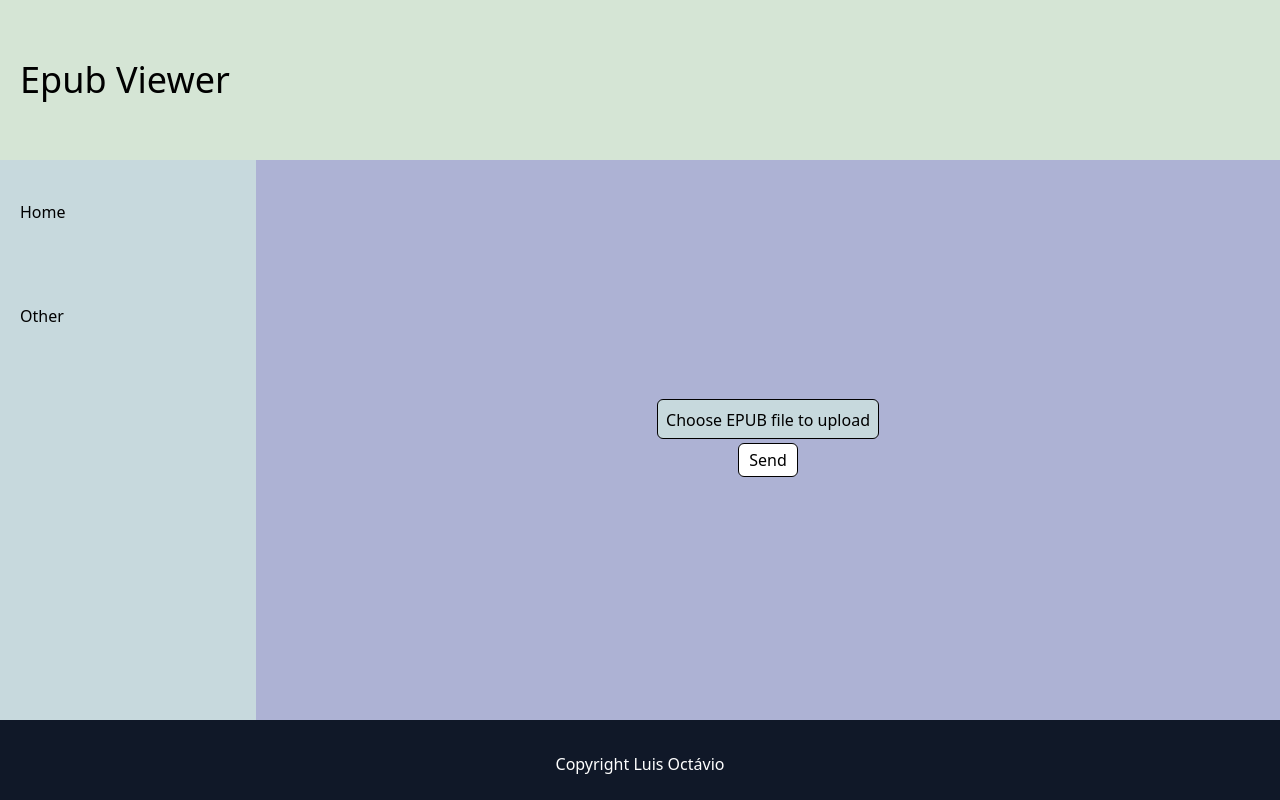
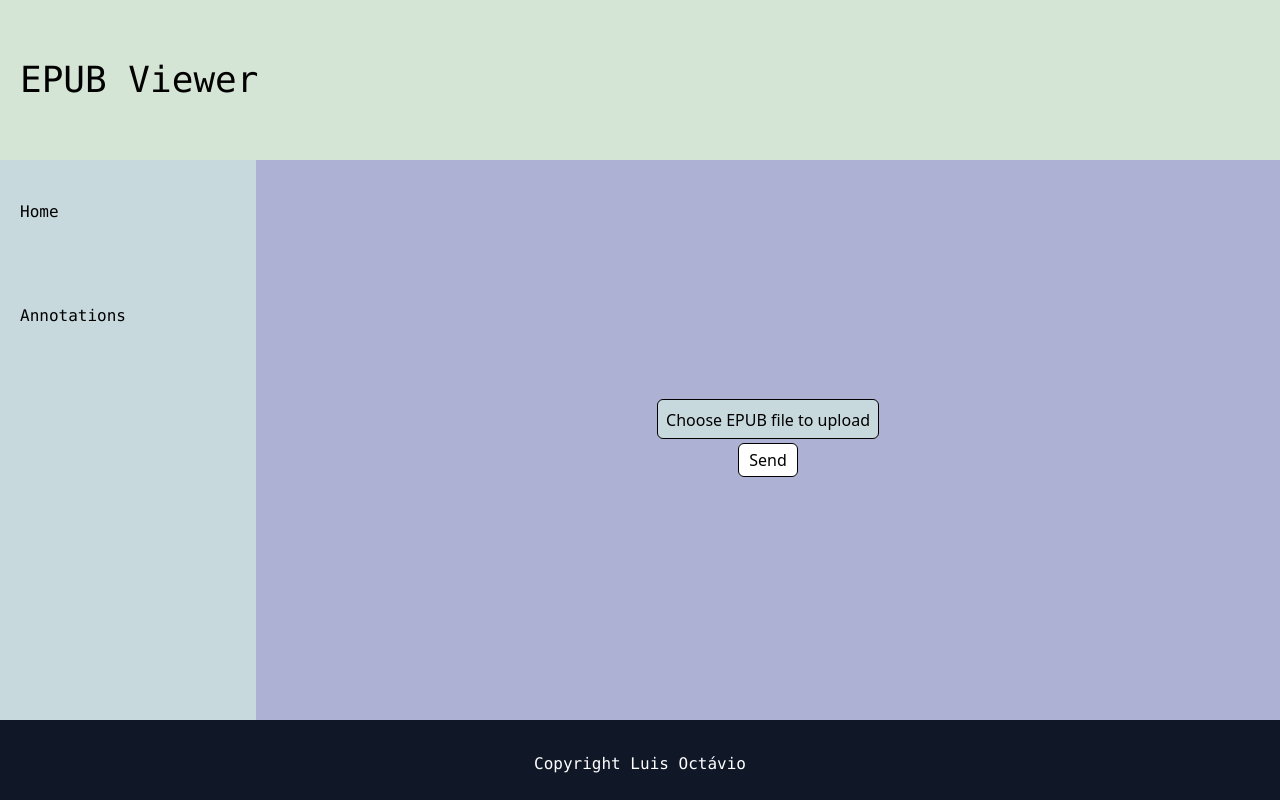
Before and after one commit to luis-octavius/epub-viewer, a React (Vite) app: page / in a window 1280 px wide. Built offline with nearby package versions, Linux system fonts and the light colour scheme.

Commit message:
typo: 'epub' to 'EPUB'

```diff
--- a/src/components/Footer.jsx
+++ b/src/components/Footer.jsx
@@ -1,7 +1,7 @@
 export default function Footer() {
     return (
         <div className="footer bg-gray-900 text-white p-8">
-            <p className="text-center mx-auto">Copyright Luis Octávio</p>
+            <p className="text-center mx-auto font-mono">Copyright Luis Octávio</p>
             <a
                 href="https://github.com/luis-octavius">
             </a>
--- a/src/components/Header.jsx
+++ b/src/components/Header.jsx
@@ -2,7 +2,7 @@
 export default function Header() {
     return (
         <div className="header text-4xl my-auto py-2 bg-[var(--header-color)] w-full h-full flex">
-            <h1 className="my-auto pl-5">Epub Viewer</h1>
+            <h1 className="my-auto pl-5 font-mono">EPUB Viewer</h1>
         </div>
     )
 }
--- a/src/components/Navbar.jsx
+++ b/src/components/Navbar.jsx
@@ -1,8 +1,8 @@
 export default function Navbar() {
   return (
-    <div className="navbar flex flex-col bg-[var(--sidebar-color)]">
+    <div className="navbar flex flex-col bg-[var(--sidebar-color)] font-mono">
       <h3 className="h3-link">Home</h3>
-      <h3 className="h3-link">Other</h3>
+      <h3 className="h3-link">Annotations</h3>
     </div>
   )
 }
```
